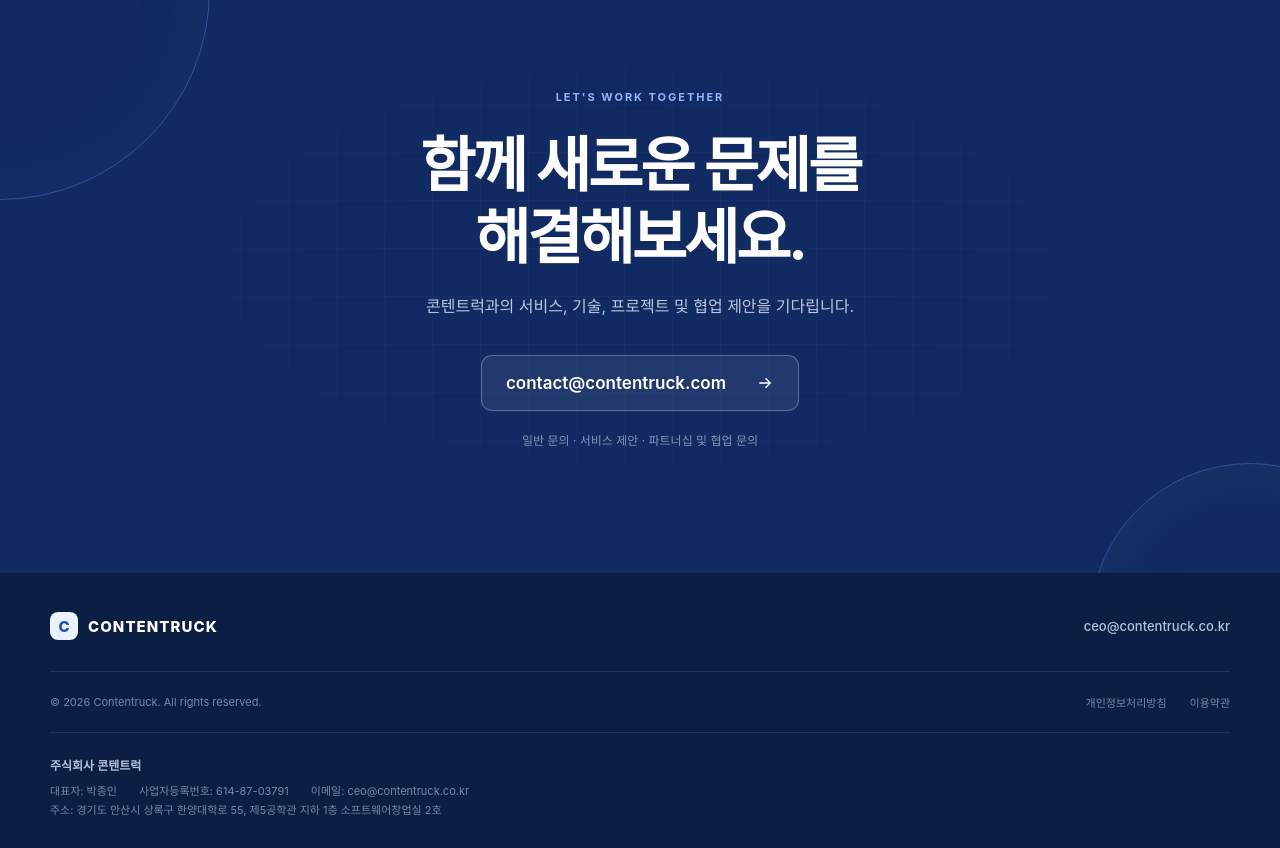
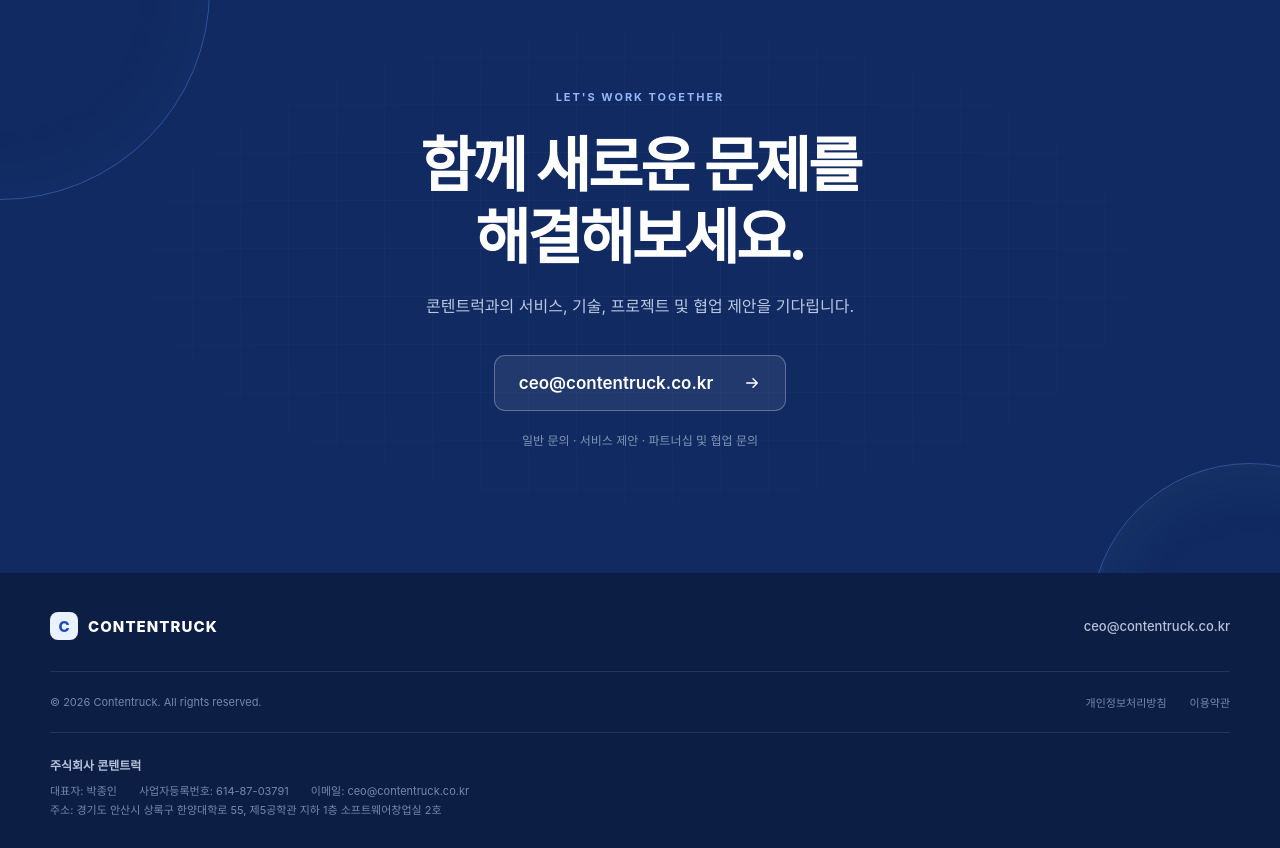
Before and after one commit to SSamParkSoft/contentruck, a Next.js app: page / in a window 1280 px wide. Shown: the part 3998-4846 px from the top of the page. Built offline with nearby package versions, Linux system fonts and the light colour scheme.

Commit message:
문의 이메일 변경

```diff
--- a/components/Contact.tsx
+++ b/components/Contact.tsx
@@ -8,7 +8,7 @@ export function Contact() {
         <span className="contact-kicker">LET&apos;S WORK TOGETHER</span>
         <h2>함께 새로운 문제를<br />해결해보세요.</h2>
         <p>콘텐트럭과의 서비스, 기술, 프로젝트 및 협업 제안을 기다립니다.</p>
-        <a className="contact-mail" href="mailto:contact@contentruck.com">contact@contentruck.com <ArrowIcon /></a>
+        <a className="contact-mail" href="mailto:ceo@contentruck.co.kr">ceo@contentruck.co.kr <ArrowIcon /></a>
         <span className="contact-note">일반 문의 · 서비스 제안 · 파트너십 및 협업 문의</span>
       </div>
     </section>
```
